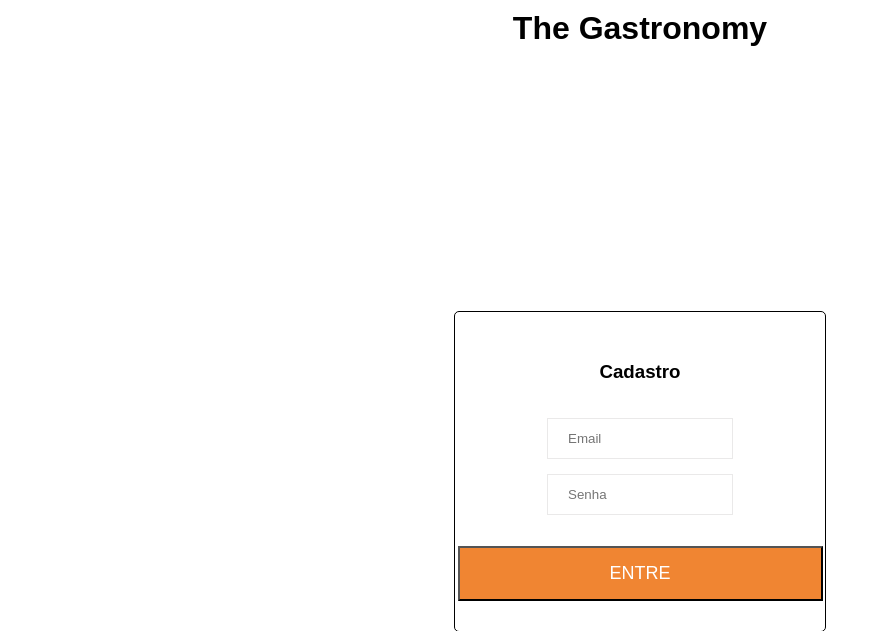
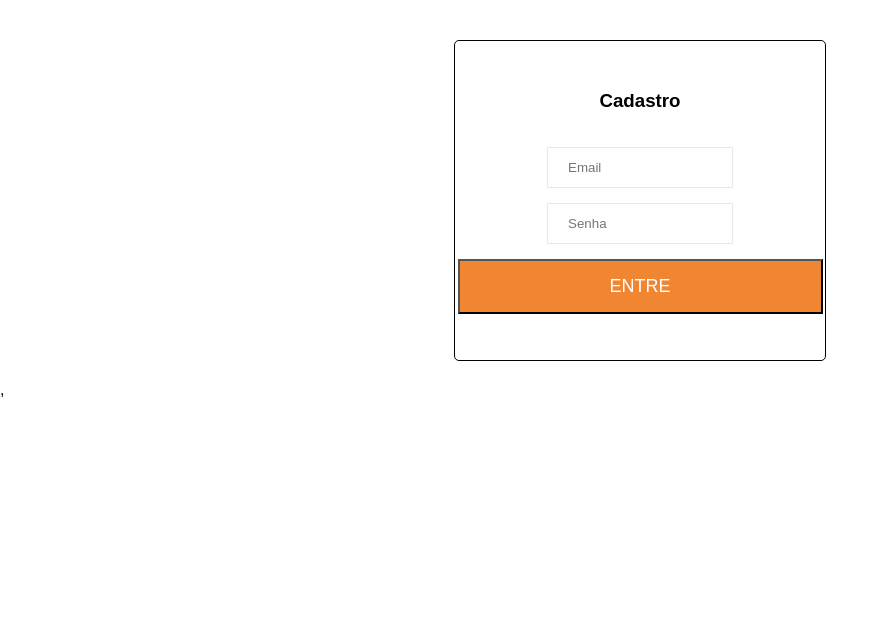
Before and after one commit to Gabriellr720/Trab_Eletivas-, a PHP site: page / in a window 1280 px wide. Shown: the top 631 px of the page, without its empty margins (0-888 px from the left). Run offline with PHP 8.4, Linux system fonts and the light colour scheme.

Commit message:
Salvando alterações locais antes do pull

```diff
--- a/index.php
+++ b/index.php
@@ -11,22 +11,18 @@
     <title>Cadastro</title>
 </head>
 <body>
-    <header>
-        <h1>The Gastronomy</h1>
-    </header>
-
     <main>
         <section class="f2">
             <section class="f1">
                 <h3>Cadastro </h3>
-                <form>
+                <form method="$_POST" action="../processamento/processamento.php">
                     <input type="text" id="email" placeholder="Email" name="email">
                     <input type="password" id="password" placeholder="Senha" name="password">
+                   <section class="f4">
+                    <button class="btn-login" type="submit"><a href="">ENTRE</a></button>
+                </section>
+                </form>
 
-                </form>
-                <section class="f4">
-                    <button class="btn-login" type="submit"><a href="view/Home.HTML">ENTRE</a></button>
-                </section>
             </section>
         </section>
     </main>
--- a/style.css
+++ b/style.css
@@ -1,13 +1,6 @@
 body{
     margin: 0;
     font-family: Arial, Helvetica, sans-serif;
-}
-
-header h1{
-    width: 100%;
-    height: 30%;
-    text-align: center;
-    margin-top: 10px;
 }
 
 main{
```
Also changed, not shown: processamento/funcaoDB.php (added, +15 -0 lines), processamento/processamento.php (added, +14 -0 lines), assets/RedefinirSenha.php (added).
